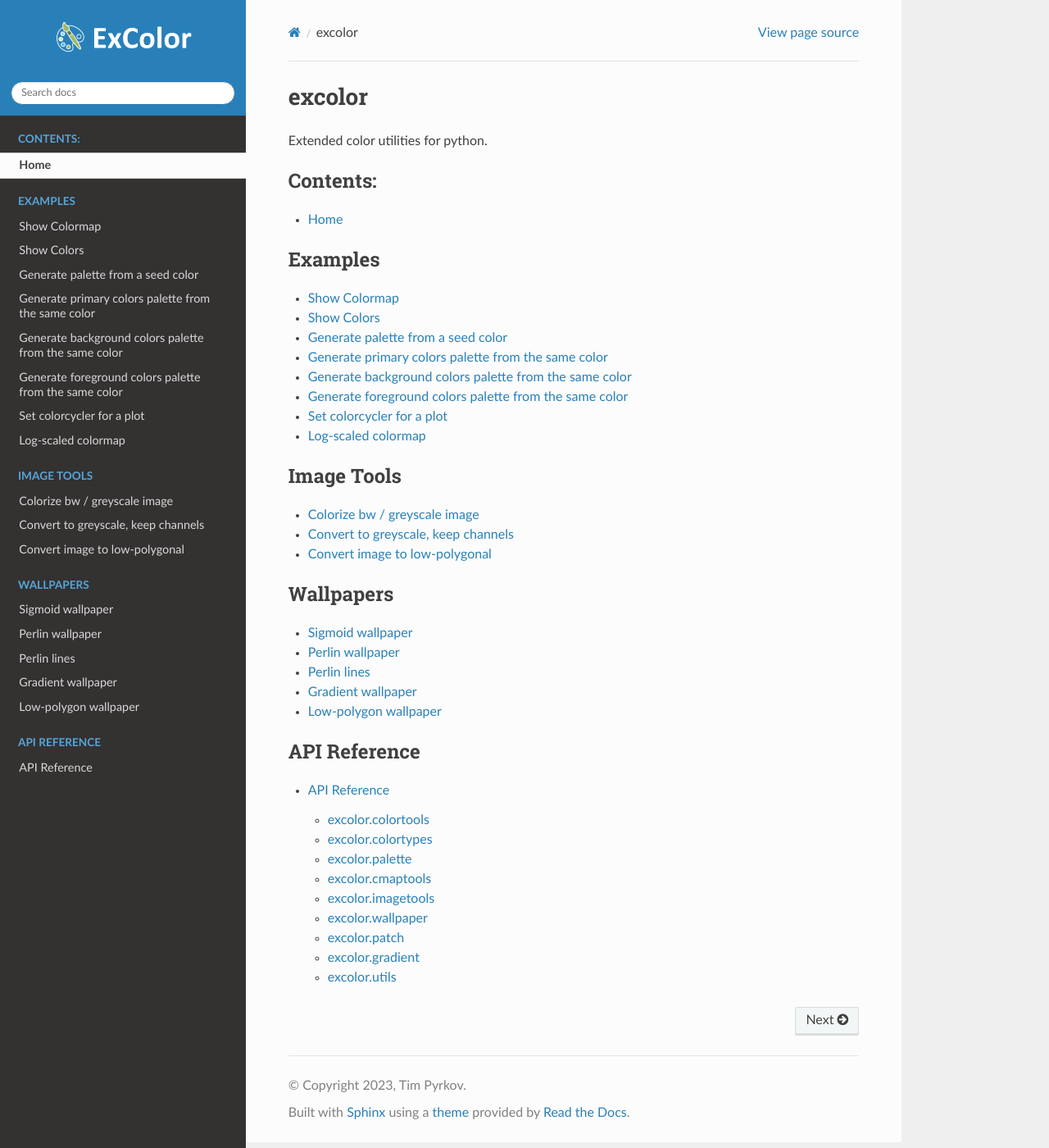
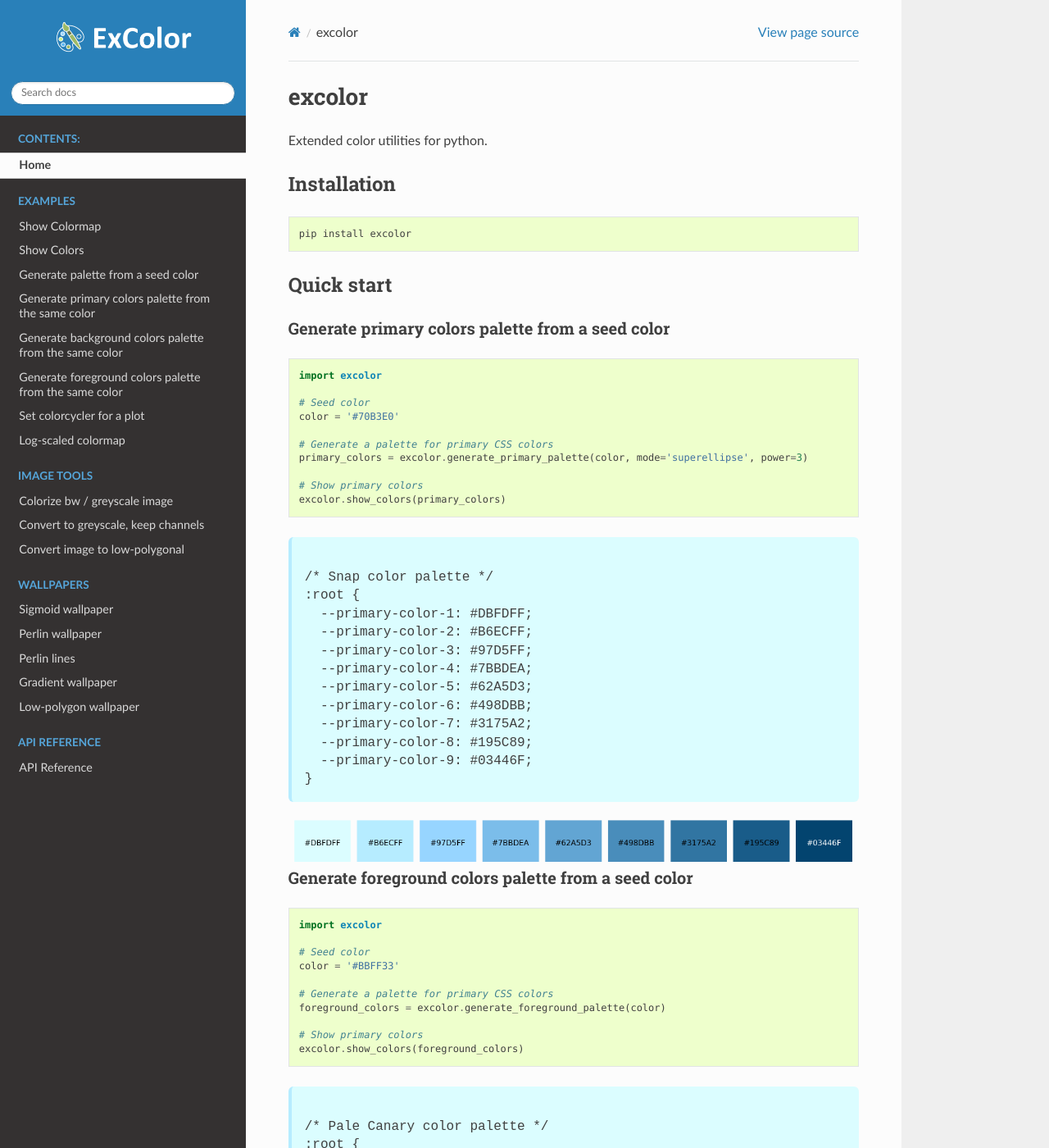
Before and after one commit to timpyrkov/excolor, a Sphinx documentation site: the page built from docs/index.rst, in a window 1280 px wide and 1400 px high. Shown: the whole window at 82% size. Built offline with Sphinx 7.4.7 and the Read the Docs theme 3.1.0, drawn with Linux system fonts in a browser that asks for light colours; some of the changed text lies outside the part shown.

Commit message:
Update README, setup, and documentation; add new colormaps and example palettes

```diff
--- /dev/null
+++ b/docs/_static/custom.css
@@ -0,0 +1,36 @@
+/* _static/custom.css */
+
+/* Target the specific color-output class */
+.highlight.color-output {
+    background-color: #DBFDFF !important;
+    border-left: 4px solid #B6ECFF;
+    padding: 1em;
+    border-radius: 6px;
+}
+
+/* Alternative: Simple text output styling */
+.output-box {
+    background-color: #DBFDFF !important;
+    border-left: 4px solid #B6ECFF;
+    padding: 1em;
+    border-radius: 6px;
+    margin: 1em 0;
+    font-family: 'Courier New', monospace;
+    white-space: pre-wrap;
+    line-height: 1.4;
+}
+
+/* Target any element with the color-output class */
+.color-output {
+    background-color: #DBFDFF !important;
+    border-left: 4px solid #B6ECFF;
+    padding: 1em;
+    border-radius: 6px;
+    margin: 1em 0;
+}
+
+/* Make sure the background color is applied to all child elements */
+.color-output *,
+.output-box * {
+    background-color: transparent !important;
+}
--- a/docs/conf.py
+++ b/docs/conf.py
@@ -9,11 +9,6 @@
 # If extensions (or modules to document with autodoc) are in another directory,
 # add these directories to sys.path here. If the directory is relative to the
 # documentation root, use os.path.abspath to make it absolute, like shown here.
-
-
-import os
-import sys
-sys.path.insert(0, os.path.abspath('..'))
 
 import os
 import sys
@@ -94,7 +89,7 @@ exclude_patterns = ['_build', 'Thumbs.db', '.DS_Store']
 # a list of builtin themes.
 #
 html_theme = 'sphinx_rtd_theme'
-html_logo = 'logo/logo.png'
+html_logo = 'img/logo.png'
 pygments_style = 'sphinx'
 html_theme_options = {
     'logo_only': True,
@@ -106,6 +101,9 @@ html_theme_options = {
 # relative to this directory. They are copied after the builtin static files,
 # so a file named "default.css" will overwrite the builtin "default.css".
 html_static_path = ['_static']
+html_css_files = ['custom.css']
+
+
 
 # Notebook paramters
 nbsphinx_allow_errors = True
--- a/docs/index.rst
+++ b/docs/index.rst
@@ -2,6 +2,88 @@ excolor
 =======
 
 Extended color utilities for python.
+
+Installation
+------------
+
+.. code-block:: bash
+
+   pip install excolor
+
+Quick start
+-----------
+
+Generate primary colors palette from a seed color
+~~~~~~~~~~~~~~~~~~~~~~~~~~~~~~~~~~~~~~~~~~~~~~~~~
+
+.. code-block:: python
+
+   import excolor
+
+   # Seed color
+   color = '#70B3E0'
+
+   # Generate a palette for primary CSS colors
+   primary_colors = excolor.generate_primary_palette(color, mode='superellipse', power=3)
+
+   # Show primary colors
+   excolor.show_colors(primary_colors)
+
+.. raw:: html
+
+   <div style="background-color: #DBFDFF; border-left: 4px solid #B6ECFF; padding: 1em; border-radius: 6px; margin: 1em 0; font-family: 'Courier New', monospace; white-space: pre-wrap; line-height: 1.4;">
+   /* Snap color palette */
+   :root {
+     --primary-color-1: #DBFDFF;
+     --primary-color-2: #B6ECFF;
+     --primary-color-3: #97D5FF;
+     --primary-color-4: #7BBDEA;
+     --primary-color-5: #62A5D3;
+     --primary-color-6: #498DBB;
+     --primary-color-7: #3175A2;
+     --primary-color-8: #195C89;
+     --primary-color-9: #03446F;
+   }
+   </div>
+
+.. image:: img/primary_palette.png
+   :align: center
+
+Generate foreground colors palette from a seed color
+~~~~~~~~~~~~~~~~~~~~~~~~~~~~~~~~~~~~~~~~~~~~~~~~~~~~~~
+
+.. code-block:: python
+
+   import excolor
+
+   # Seed color
+   color = '#BBFF33'
+
+   # Generate a palette for primary CSS colors
+   foreground_colors = excolor.generate_foreground_palette(color)
+
+   # Show primary colors
+   excolor.show_colors(foreground_colors)
+
+.. raw:: html
+
+   <div style="background-color: #DBFDFF; border-left: 4px solid #B6ECFF; padding: 1em; border-radius: 6px; margin: 1em 0; font-family: 'Courier New', monospace; white-space: pre-wrap; line-height: 1.4;">
+   /* Pale Canary color palette */
+   :root {
+     --foreground-color-1: #FFFFEB;
+     --foreground-color-2: #FFFFD7;
+     --foreground-color-3: #FFFFC0;
+     --foreground-color-4: #FFFFA9;
+     --foreground-color-5: #FAFF91;
+     --foreground-color-6: #EFFF7A;
+     --foreground-color-7: #E3FF66;
+     --foreground-color-8: #D6FF53;
+     --foreground-color-9: #C8FF42;
+   }
+   </div>
+
+.. image:: img/foreground_palette.png
+   :align: center
 
 .. toctree::
    :maxdepth: 2
--- a/setup.py
+++ b/setup.py
@@ -7,7 +7,7 @@ def read(fname):
 
 setup(
     name="excolor",
-    version="0.1.0",
+    version="0.1.1",
     author="Tim Pyrkov",
     author_email="tim.pyrkov@gmail.com",
     description="Extended colors for python",
```
Also changed, not shown: README.md (+2 -2 lines), docs/img/foreground_palette.png (added), docs/img/logo.png (renamed from docs/logo/logo.png), docs/img/primary_palette.png (added), 2 other files.
